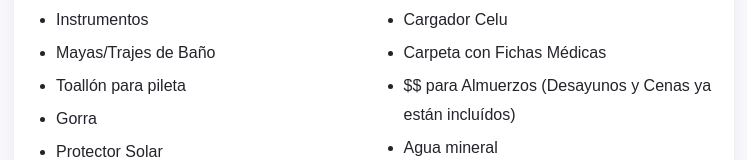
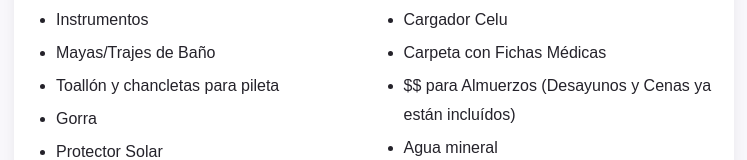
Before and after one commit to ingenieromario76/san-rafael-coral, a plain HTML site: page index.html in a window 1280 px wide. Shown: the part 2410-2570 px from the top of the page, without its empty margins (266-1013 px from the left). Drawn offline with Linux system fonts and the light colour scheme.

Commit message:
Actualizar index.html

```diff
--- a/index.html
+++ b/index.html
@@ -45,7 +45,7 @@
 <li> Medicamentos</li>
 <li> Instrumentos</li>
 <li> Mayas/Trajes de Baño</li>
-<li> Toallón para pileta</li>
+<li> Toallón y chancletas para pileta</li>
 <li> Gorra</li>
 <li> Protector Solar</li>
 <li> Repelente</li>
```
